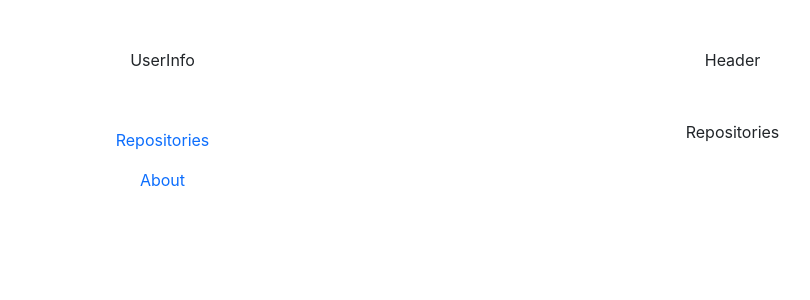
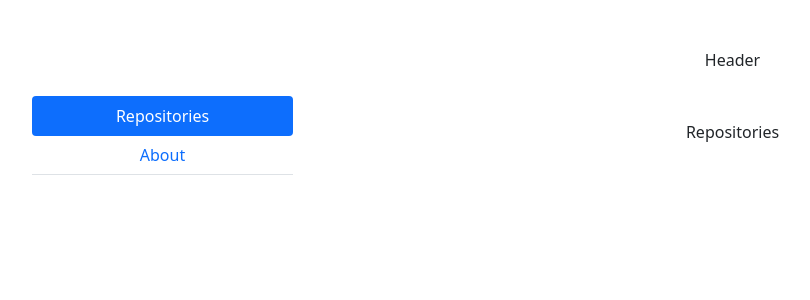
Before and after one commit to SellJilla/react-github-client, a React (Create React App) app: page /repositories in a window 1280 px wide. Shown: the top 300 px of the page, without its empty margins (50-860 px from the left). Built offline with nearby package versions, Linux system fonts and the light colour scheme; no server answers.

Commit message:
add redux as a state manager

```diff
--- a/package.json
+++ b/package.json
@@ -6,12 +6,14 @@
     "@fortawesome/fontawesome-svg-core": "^6.1.1",
     "@fortawesome/free-solid-svg-icons": "^6.1.1",
     "@fortawesome/react-fontawesome": "^0.2.0",
+    "@reduxjs/toolkit": "^1.8.3",
     "@testing-library/jest-dom": "^5.16.4",
     "@testing-library/react": "^13.3.0",
     "@testing-library/user-event": "^13.5.0",
     "bootstrap": "^5.1.3",
     "react": "^18.2.0",
     "react-dom": "^18.2.0",
+    "react-redux": "^8.0.2",
     "react-router-dom": "^6.3.0",
     "react-scripts": "5.0.1",
     "web-vitals": "^2.1.4"
--- /dev/null
+++ b/src/app/appConfig.js
@@ -0,0 +1,2 @@
+export const APPLICATION_BASE_URL = 'https://api.github.com'
+export const ACCOUNT_USERNAME = 'SellJilla'
--- /dev/null
+++ b/src/app/hooks/appDispatch.js
@@ -0,0 +1,16 @@
+import { useDispatch } from 'react-redux'
+import {bindActionCreators} from '@reduxjs/toolkit';
+import {
+  accountLoading,
+  accountLoaded,
+  accountLoadFailed
+} from '../../features/account/accountSlice';
+
+export const useAppDispatch = () => {
+  const dispatch = useDispatch();
+  return bindActionCreators({
+    accountLoading,
+    accountLoaded,
+    accountLoadFailed
+  }, dispatch);
+}
--- /dev/null
+++ b/src/app/store.js
@@ -0,0 +1,8 @@
+import { configureStore } from '@reduxjs/toolkit';
+import accountReducer from '../features/account/accountSlice';
+
+export const store = configureStore({
+  reducer: {
+    account: accountReducer,
+  }
+})
--- a/src/components/SideMenu.js
+++ b/src/components/SideMenu.js
@@ -3,9 +3,13 @@ import { NavLink } from 'react-router-dom'
 
 const SideMenu = () => {
   return (
-    <nav className='nav flex-column'>
-      <NavLink className='nav-link' to="repositories">Repositories</NavLink>
-      <NavLink className='nav-link' to="about">About</NavLink>
+    <nav className='nav nav-tabs nav-pills nav-fill nav-justified flex-column'>
+      <NavLink className='nav-item nav-link' to="repositories">
+        Repositories
+      </NavLink>
+      <NavLink className='nav-item nav-link' to="about">
+        About
+      </NavLink>
     </nav>
   )
 }
--- a/src/components/UserInfo.js
+++ b/src/components/UserInfo.js
@@ -1,8 +1,22 @@
 import React from 'react'
+import { useEffect } from 'react'
+import { useSelector } from 'react-redux'
+import { useAppDispatch } from '../app/hooks/appDispatch'
+import { getAccount } from '../features/account/accountApi'
 
 const UserInfo = () => {
+  const account = useSelector(state => state.account.account)
+  const {accountLoading, accountLoaded, accountLoadFailed} = useAppDispatch()
+
+  useEffect(() => {
+    accountLoading()
+    getAccount()
+      .then((data) => accountLoaded(data))
+      .catch((e) => accountLoadFailed(e.message))
+  }, [])
+
   return (
-    <div className='userInfo'>UserInfo</div>
+    <div className='userInfo'>{ account && account.login }</div>
   )
 }
 
--- /dev/null
+++ b/src/features/account/accountApi.js
@@ -0,0 +1,11 @@
+import {APPLICATION_BASE_URL, ACCOUNT_USERNAME} from '../../app/appConfig'
+
+export const getAccount = async () => {
+  const response = await fetch(
+    `${APPLICATION_BASE_URL}/users/${ACCOUNT_USERNAME}`)
+  if (!response.ok) {
+    throw new Error('Failed to load account information.')
+  } else {
+    return response.json()
+  }
+}
--- /dev/null
+++ b/src/features/account/accountSlice.js
@@ -0,0 +1,32 @@
+import { createSlice } from '@reduxjs/toolkit'
+
+const initialState = {
+  loading: false,
+  account: null
+}
+
+const accountSlice = createSlice({
+  name: 'account',
+  initialState,
+  reducers: {
+    accountLoading(state) {
+      state.loading = true
+    },
+    accountLoaded(state, action) {
+      state.account = action.payload
+      state.loading = false
+    },
+    accountLoadFailed(state, action) {
+      state.loading = false
+      console.log(`Failed to load the account - Error: ${action.payload}`)
+    }
+  }
+})
+
+export const {
+  accountLoading,
+  accountLoaded,
+  accountLoadFailed
+} = accountSlice.actions
+
+export default accountSlice.reducer
--- a/src/index.css
+++ /dev/null
@@ -1,13 +0,0 @@
-body {
-  margin: 0;
-  font-family: -apple-system, BlinkMacSystemFont, 'Segoe UI', 'Roboto', 'Oxygen',
-    'Ubuntu', 'Cantarell', 'Fira Sans', 'Droid Sans', 'Helvetica Neue',
-    sans-serif;
-  -webkit-font-smoothing: antialiased;
-  -moz-osx-font-smoothing: grayscale;
-}
-
-code {
-  font-family: source-code-pro, Menlo, Monaco, Consolas, 'Courier New',
-    monospace;
-}
--- a/src/index.js
+++ b/src/index.js
@@ -1,19 +1,16 @@
 import React from 'react';
 import ReactDOM from 'react-dom/client';
+import { BrowserRouter as Router} from 'react-router-dom';
+import { Provider } from 'react-redux'
 import 'bootstrap/dist/css/bootstrap.css';
-import './index.css';
 import App from './App';
-import reportWebVitals from './reportWebVitals';
-import { BrowserRouter as Router} from 'react-router-dom';
+import { store } from './app/store';
 
 const root = ReactDOM.createRoot(document.getElementById('root'));
 root.render(
-  <Router>
-    <App />
-  </Router>
+  <Provider store={store}>
+    <Router>
+      <App />
+    </Router>
+  </Provider>
 );
-
-// If you want to start measuring performance in your app, pass a function
-// to log results (for example: reportWebVitals(console.log))
-// or send to an analytics endpoint. Learn more: https://bit.ly/CRA-vitals
-reportWebVitals();
--- a/src/reportWebVitals.js
+++ /dev/null
@@ -1,13 +0,0 @@
-const reportWebVitals = onPerfEntry => {
-  if (onPerfEntry && onPerfEntry instanceof Function) {
-    import('web-vitals').then(({ getCLS, getFID, getFCP, getLCP, getTTFB }) => {
-      getCLS(onPerfEntry);
-      getFID(onPerfEntry);
-      getFCP(onPerfEntry);
-      getLCP(onPerfEntry);
-      getTTFB(onPerfEntry);
-    });
-  }
-};
-
-export default reportWebVitals;
```
Also changed, not shown: 1 other file (tests, documents, lock files or other folders).
